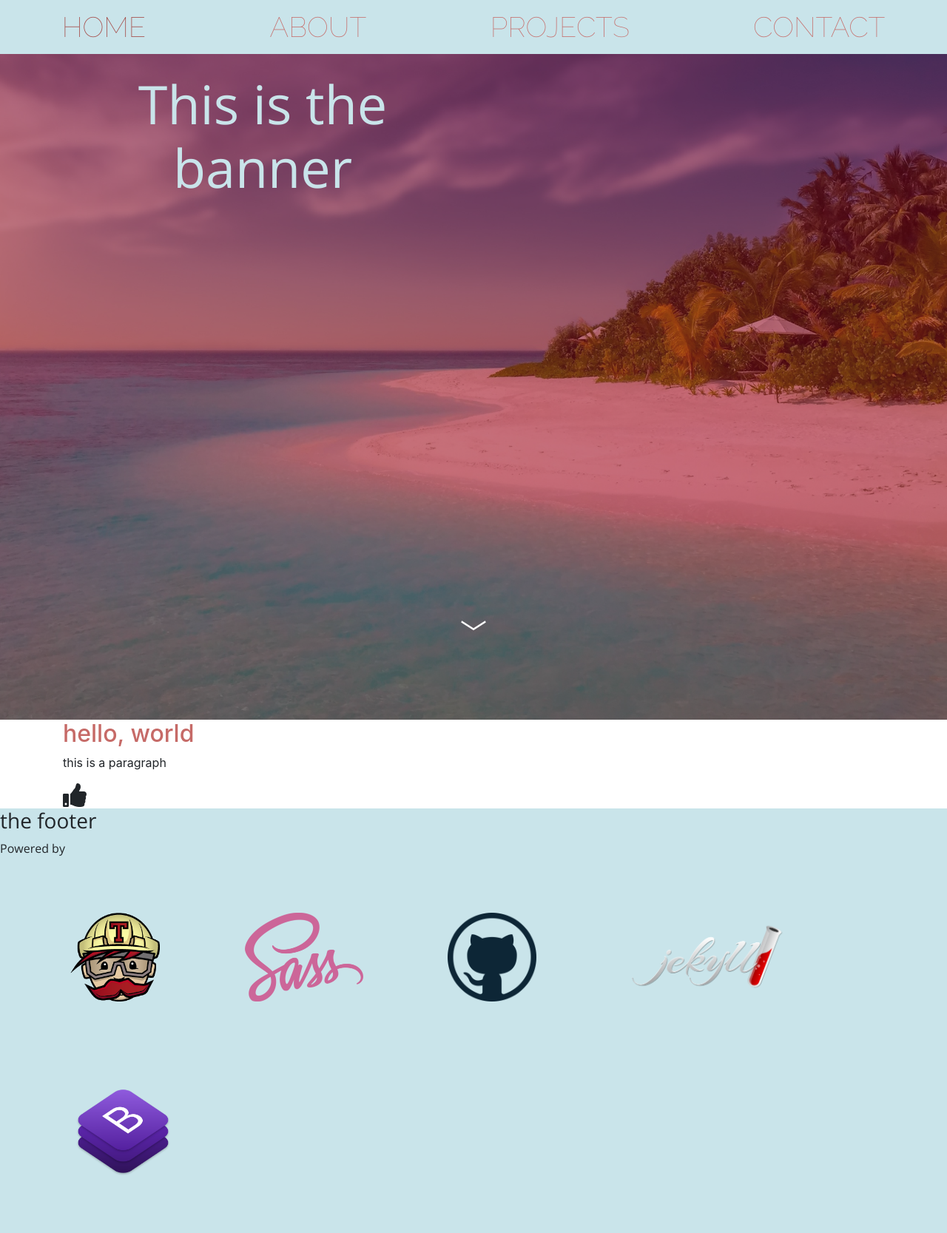
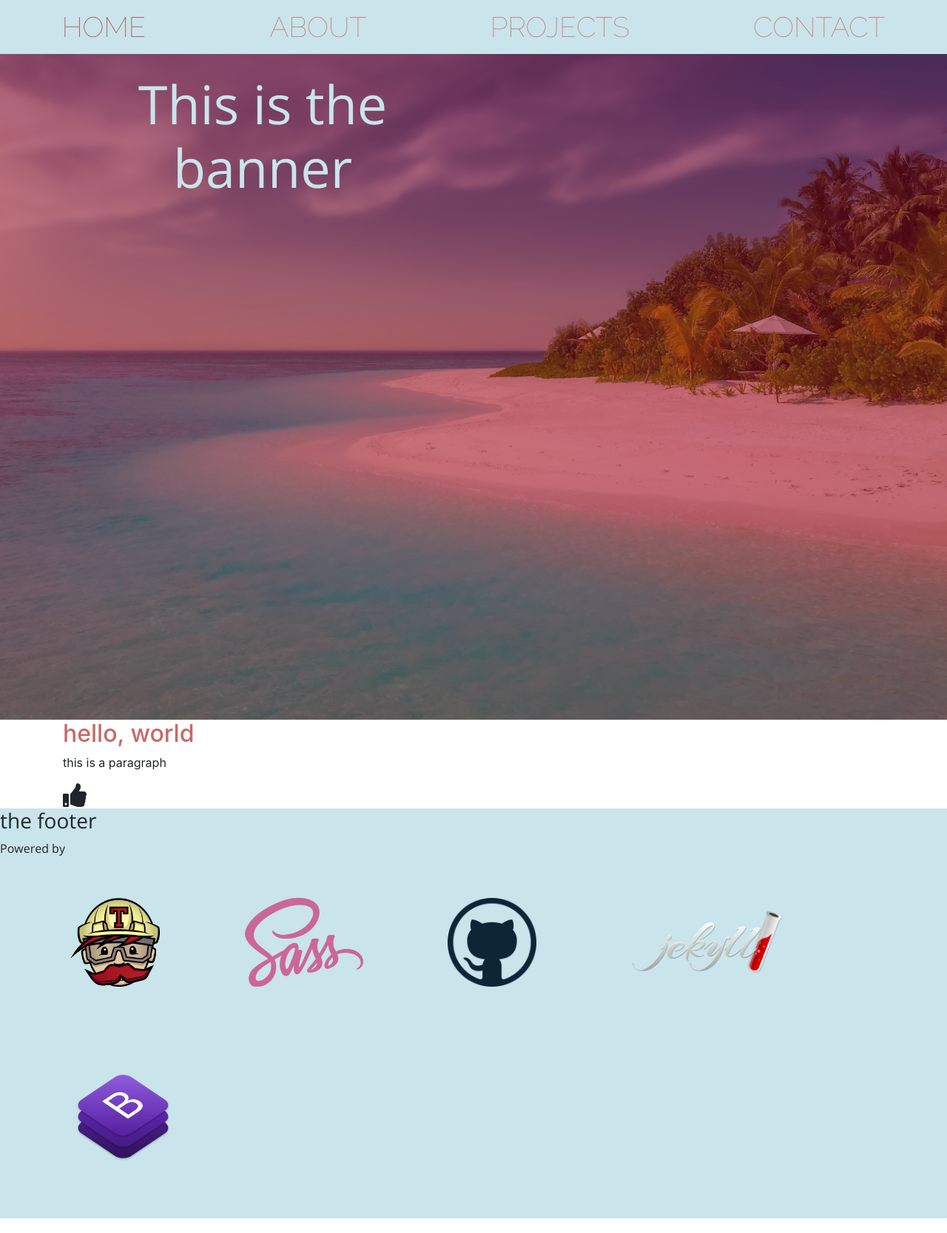
Before and after one commit to Zack2171/Zack2171.github.io, a Jekyll site: the page built from index.html, in a window 1280 px wide. Shown: the whole page at 74% size. Built offline with Jekyll 4.4.1, drawn with Linux system fonts in a browser that asks for light colours; nearby versions of some CDN libraries.

Commit message:
recentered footer

```diff
--- a/_includes/footer.html
+++ b/_includes/footer.html
@@ -4,7 +4,7 @@
     <h3>the footer</h3>
     <div class="inner">
     <span>Powered by</span>
-      <ul>
+      <ul class="mx-auto">
         <li>
           <div><img src="/img/travis.png" alt="Travis CI"></div>
         </li>
--- a/css/custom/includes/_footer.scss
+++ b/css/custom/includes/_footer.scss
@@ -15,9 +15,9 @@
   }
 
   ul {
-  min-width: 696px;
-	list-style: none;
-	padding-top: 20px;
+    margin-left: auto;
+    margin-right: auto;
+    display: block;
   }
 
   li {
--- a/css/custom/pages/index.scss
+++ b/css/custom/pages/index.scss
@@ -31,12 +31,8 @@
   }
 }
 
-#banner::after {
-  bottom: 10vh;
-  color: #fff;
-  content: "﹀";
-  font-size: 36px;
-  left: 50%;
-  position: absolute;
-  transform: translate(-50%, 0);
+p {
+  margin-left: auto;
+  margin-right: auto;
+  display: block;
 }
```
Also changed, not shown: 4 other files.
